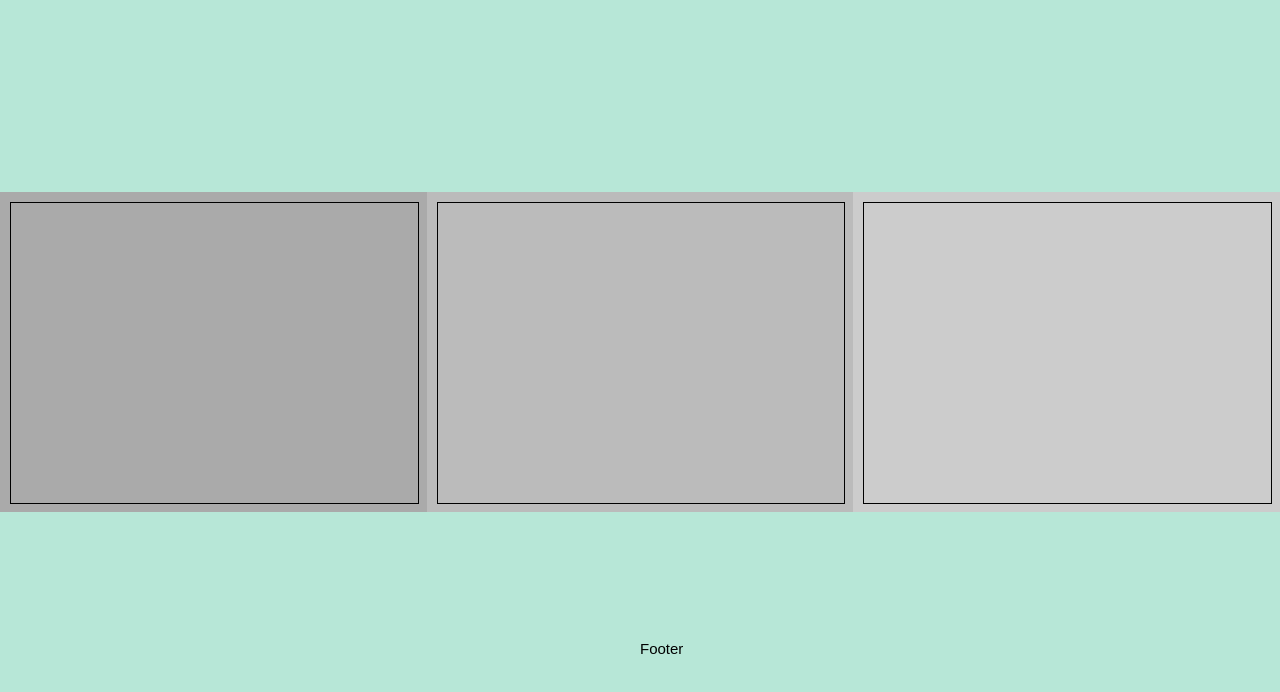
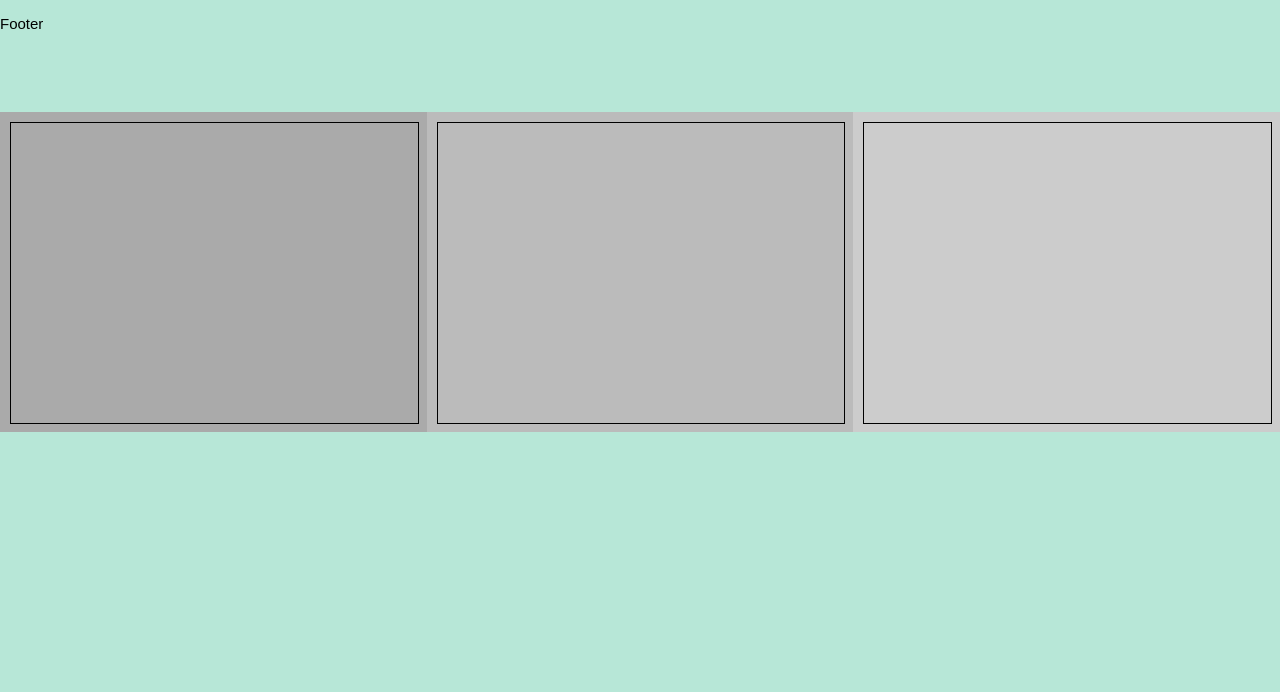
Before and after one commit to VedantGonnade/realtime-video-processing-using-chromakey, a website with bundled scripts: page index.html in a window 1280 px wide. Shown: the part 48-740 px from the top of the page. Built offline with nearby package versions, Linux system fonts and the light colour scheme.

Commit message:
insert another div to have better structure

```diff
--- a/index.html
+++ b/index.html
@@ -12,6 +12,7 @@
   <body>
     <div class="header"><h2>Header</h2></div>
 
+    <div class="container">
       <div class="row">
         <div class="column" style="background-color: #aaa">
           <video class="v1"></video>
@@ -27,6 +28,9 @@
       <div class="footer">
         <p>Footer</p>
       </div>
+    </div>
+
+
 
 
     <script type="module" src="./dist/index.js"></script>
--- a/styles/body.css
+++ b/styles/body.css
@@ -1,12 +1,19 @@
+.body {
+  position: relative;
+  height: 90vh; /* Set the body height to 100% of the viewport height */
+  display: flex;
+  flex-direction: column;
+}
+
 .row {
   display: flex;
   justify-content: space-evenly;
   column-gap: 0px;
   position: absolute;
-  top: 30%;
+  top: 20%;
   right: 0;
   left: 0;
-
+  flex: 1;
 }
 
 .column {
@@ -16,10 +23,7 @@
 }
 
 .footer {
-  /* text-align: center; */
-  position: absolute;
-  bottom: 10%;
-  left: 50%
+  margin-top: auto;
 }
 
 @media (max-width: 600px) {
```
Lines whose indentation alone changed are shown as unchanged.
